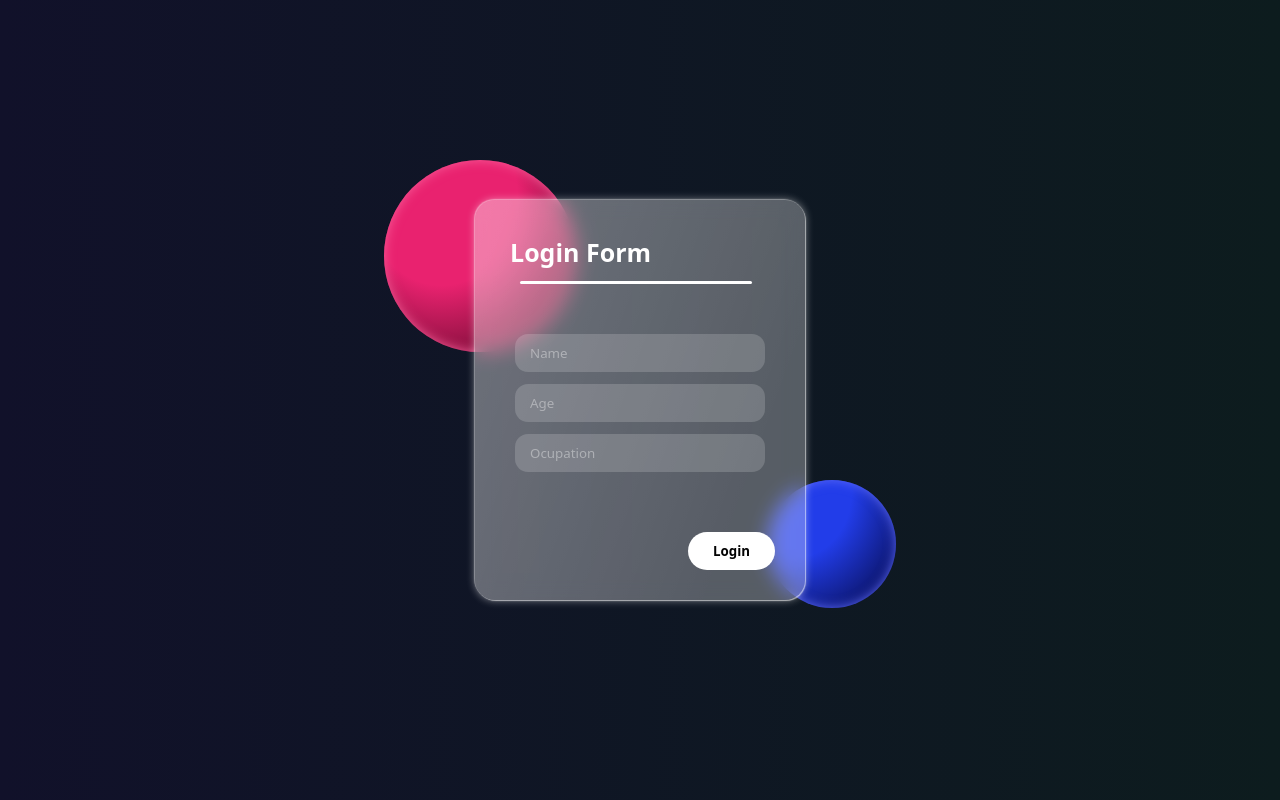
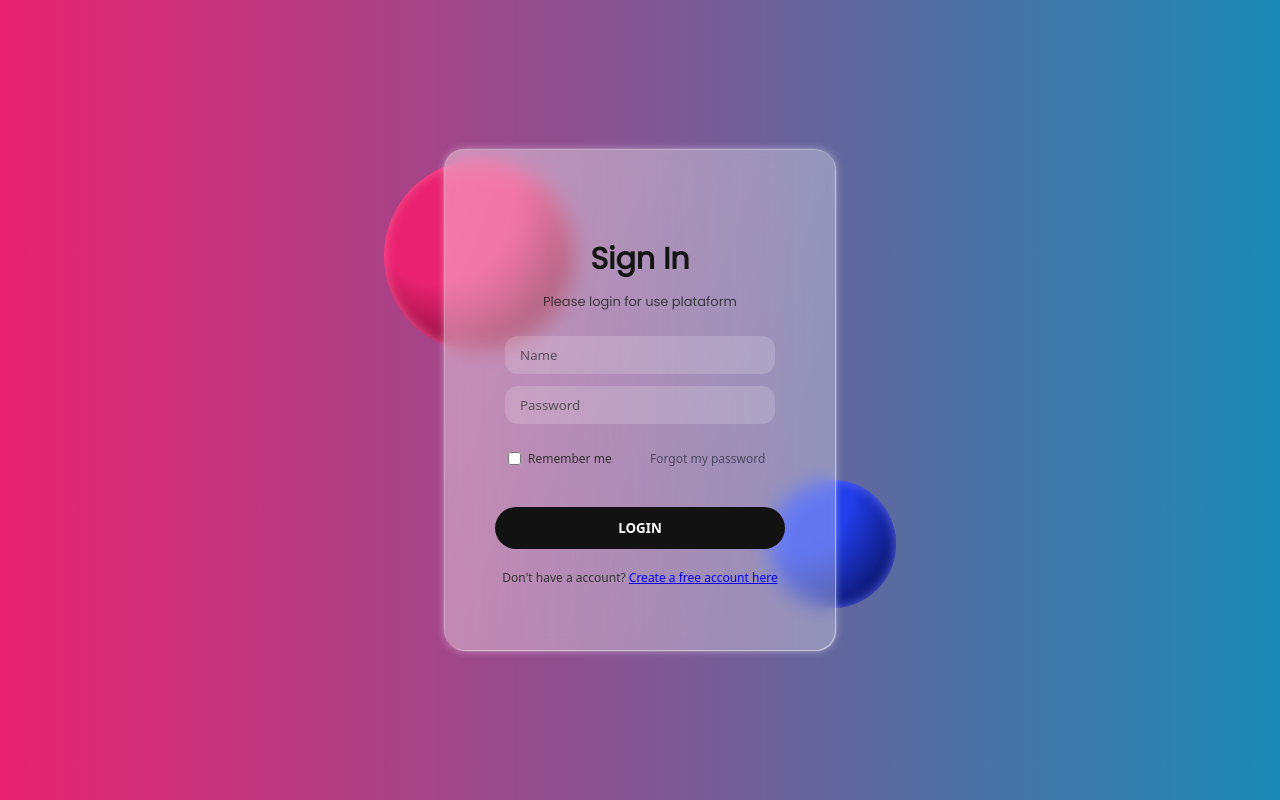
Before and after one commit to LuciLua/loginPanel, a Next.js app in the folder frontend/: page / in a window 1280 px wide. Built offline with nearby package versions, Linux system fonts and the light colour scheme.

Commit message:
:star2: Document page add + Sign In component Style att

```diff
--- a/frontend/src/components/Dashboard/Dashboard.tsx
+++ b/frontend/src/components/Dashboard/Dashboard.tsx
@@ -2,6 +2,7 @@ import styles from "./Dashboard.module.scss"
 import { BiArrowBack } from "react-icons/bi"
 import { usePanel } from "../../hooks/usePanel"
 import { useUser } from "../../hooks/useUser"
+import Head from "next/head"
 
 function Dashboard() {
 
@@ -10,13 +11,15 @@ function Dashboard() {
 
     return (
         <div className={styles.dashboardContainer}>
+        <Head>
+            <title>Dashboard</title>
+        </Head>
             <div className={styles.title}>
                 <h1>Dashboard</h1>
             </div>
             <div className={styles.content}>
                 <p>user: {user}</p>
                 <p>age: {user}</p>
-                <p>ocupation: {user} </p>
             </div>
             <div className={styles.btnCollection}>
                 <button onClick={(e) => { e.preventDefault(), setPanel(false) }}><span><BiArrowBack /></span>Go back </button>
--- a/frontend/src/components/Panel/Panel.module.scss
+++ b/frontend/src/components/Panel/Panel.module.scss
@@ -8,8 +8,8 @@
 
   backdrop-filter: blur(10px);
 
-  width: 330px;
-  height: 400px;
+  min-width: 390px;
+  min-height: 500px;
 
   display: flex;
   justify-content: center;
@@ -29,6 +29,8 @@
     height: 100%;
     width: 100%;
 
+    padding: 10px 20px;
+
     display: flex;
     justify-content: center;
     flex-direction: column;
@@ -40,26 +42,32 @@
     // background-color: rgba(255, 255, 255, 0.141);
 
     .title {
+      font-family: "Poppins", sans-serif;
+
       padding: 15px;
       width: 100%;
+
       position: relative;
       display: flex;
-      justify-content: flex-start;
+      flex-direction: column;
+
+      text-align: center;
+
+      line-height: 2;
+
       h1 {
-        font-size: 25px;
-        color: #fff;
-        font-weight: 800;
+        font-size: 30px;
+        color: rgb(21, 21, 21);
+        font-weight: 600;
+
+        font-family: inherit;
       }
+      h2 {
+        font-size: 13px;
+        color: rgba(21, 21, 21, 0.729);
+        font-weight: 400;
 
-      &::after {
-        content: "";
-        background-color: #fff;
-        width: 80%;
-        height: 3px;
-        position: absolute;
-        bottom: 0;
-        left: 25px;
-        border-radius: 6px;
+        font-family: inherit;
       }
     }
 
@@ -77,7 +85,7 @@
         border: none;
 
         background-color: rgba(255, 255, 255, 0.17);
-        color: #fff;
+        color: rgb(24, 24, 24);
 
         padding: 10px 15px;
         margin: 6px;
@@ -89,8 +97,32 @@
         outline: none;
 
         &::placeholder {
-          color: rgba(255, 255, 255, 0.372);
+          color: rgba(46, 46, 46, 0.708);
         }
+      }
+    }
+
+    .signInOptions{
+      margin: 20px 0 30px 0;
+      width: 100%;
+      padding: 0 23px;
+
+      position: relative;
+
+      display: flex;
+
+      label{
+        margin-left: 7px;
+        font-size: 12px;
+        width: 100%;
+      }
+
+      a{
+        color: #26293bb2;
+        text-decoration: none;
+        font-size: 12px;
+
+        width: 100%;
       }
     }
 
@@ -112,7 +144,7 @@
         justify-content: center;
         align-items: center;
 
-        padding: 10px 25px;
+        padding: 12px 25px;
         border-radius: 30px;
 
         height: fit-content;
@@ -123,12 +155,26 @@
 
         cursor: pointer;
 
-        &:nth-child(1) {
-          background-color: #fff;
-          color: rgb(4, 4, 4);
-          margin-left: auto;
-        }
+        width: 100%;
+        background-color: #121212;
+        color: #fff;
+        text-transform: uppercase;
       }
+    }
+    .createAccount{
+      font-size: 12px;
+      margin-top: 10px;
+      text-align: center;
+      width: 100%;
     }
   }
 }
+
+
+@media(max-width:400px){
+.panelContainer {
+  min-width: 0;
+  width: 95vw;
+  padding: 15px;
+}
+}
--- a/frontend/src/components/Panel/Panel.tsx
+++ b/frontend/src/components/Panel/Panel.tsx
@@ -2,6 +2,8 @@ import styles from "./Panel.module.scss"
 import { usePanel } from "../../hooks/usePanel"
 import { useUser } from "../../hooks/useUser"
 import { useState } from "react"
+import Link from "next/link"
+import Head from "next/head"
 
 function Panel() {
 
@@ -9,26 +11,28 @@ function Panel() {
     const { user, setUser } = useUser()
 
     const [name, setName] = useState<String>()
-    const [age, setAge] = useState<String>()
-    const [ocupation, setOcupation] = useState<String>()
+    const [pass, setPass] = useState<String>()
 
     function inputs(e: any) {
         if (e.target.name === 'name') setName(e.target.value)
-        if (e.target.name === 'age') setAge(e.target.value)
-        if (e.target.name === 'ocupation') setOcupation(e.target.value)
+        if (e.target.name === 'pass') setPass(e.target.value)
     }
 
     function login(e: any) {
         e.preventDefault()
         setPanel(true)
-        setUser([name, age, ocupation])
+        setUser([name, pass])
     }
 
     return (
         <div className={styles.panelContainer}>
+            <Head>
+                <title>Sign In</title>
+            </Head>
             <form>
                 <div className={styles.title}>
-                    <h1>Login Form</h1>
+                    <h1>Sign In</h1>
+                    <h2>Please login for use plataform</h2>
                 </div>
                 <div className={styles.inputCollection}>
                     <input
@@ -37,18 +41,23 @@ function Panel() {
                         name="name"
                         onInput={(e) => { inputs(e) }} />
                     <input
-                        type="text"
-                        placeholder="Age"
-                        name="age"
+                        type="password"
+                        placeholder="Password"
+                        name="pass"
                         onInput={(e) => { inputs(e) }} />
-                    <input
-                        type="text"
-                        placeholder="Ocupation"
-                        name="ocupation"
-                        onInput={(e) => { inputs(e) }} />
+                </div>
+                <div className={styles.signInOptions}>
+                    <input type="checkbox" name="remember" id="remember" />
+                    <label htmlFor="remember">Remember me</label>
+                    <Link href={'#'}>
+                        Forgot my password
+                    </Link>
                 </div>
                 <div className={styles.btnCollection}>
                     <button onClick={(e) => { login(e) }} >Login</button>
+                </div>
+                <div className={styles.createAccount}>
+                    <span>Don't have a account? <Link href={"#"}>Create a free account here</Link></span>
                 </div>
             </form>
         </div>
--- /dev/null
+++ b/frontend/src/pages/_document.tsx
@@ -0,0 +1,23 @@
+import { Head, Html, Main, NextScript } from "next/document";
+
+function Document() {
+    // Fonts
+    const poppins = "https://fonts.googleapis.com/css2?family=Poppins:wght@300;400&display=swap";
+
+    return (
+
+        <Html>
+            <Head>
+                <link rel="preconnect" href="https://fonts.googleapis.com" />
+                <link rel="preconnect" href="https://fonts.gstatic.com" crossOrigin='true' />
+                <link href={poppins} rel="stylesheet" />
+            </Head>
+            <body>
+                <Main />
+                <NextScript />
+            </body>
+        </Html>
+    )
+}
+
+export default Document
--- a/frontend/src/styles/globals.scss
+++ b/frontend/src/styles/globals.scss
@@ -8,7 +8,8 @@
 }
 
 body {
-  background: linear-gradient(to right, #11112a, #0d1c1e);
+  background: linear-gradient(to right, #E9226F, #1b8ab6);
+  // background: linear-gradient(to right, #3732ba, #cb9af1);
   display: flex;
   justify-content: center;
   align-items: center;
```
